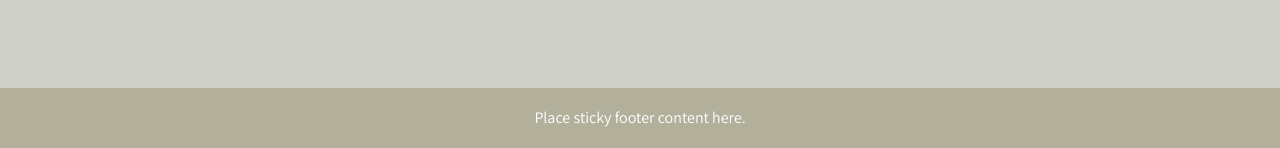
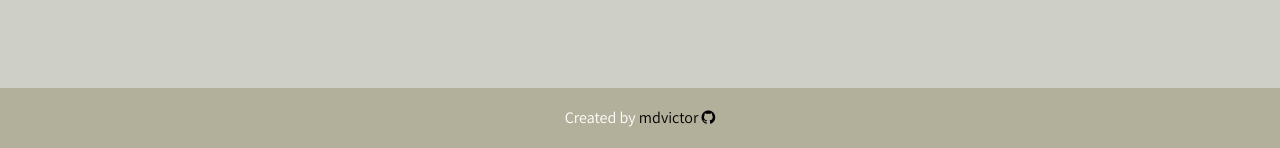
Before and after one commit to mdvictor/sf4-dev-env, a PHP site: page / in a window 1280 px wide. Shown: the part 652-800 px from the top of the page. Run offline with PHP 8.4, Linux system fonts and the light colour scheme; some web fonts are replaced.

Commit message:
small personal touches

```diff
--- a/projects/index.php
+++ b/projects/index.php
@@ -7,9 +7,10 @@
   <meta name="description" content="">
   <meta name="viewport" content="width=device-width, initial-scale=1">
   <link href="https://fonts.googleapis.com/css?family=Assistant|Notable&display=swap" rel="stylesheet">
+  <link href="https://stackpath.bootstrapcdn.com/font-awesome/4.7.0/css/font-awesome.min.css" rel="stylesheet" integrity="sha384-wvfXpqpZZVQGK6TAh5PVlGOfQNHSoD2xbE+QkPxCAFlNEevoEH3Sl0sibVcOQVnN" crossorigin="anonymous">
   <link rel="stylesheet" href="https://stackpath.bootstrapcdn.com/bootstrap/4.3.1/css/bootstrap.min.css" integrity="sha384-ggOyR0iXCbMQv3Xipma34MD+dH/1fQ784/j6cY/iJTQUOhcWr7x9JvoRxT2MZw1T" crossorigin="anonymous">
-  <link rel="apple-touch-icon" href="icon.png">
-  <!-- Place favicon.ico in the root directory -->
+  <!-- <link rel="icon" href="https://www.shareicon.net/data/512x512/2016/06/19/603895_prog_512x512.png" /> -->
+  <link rel="icon" href="https://cdn.auth0.com/blog/symfony-blog/logo.png" />
 </head>
 
 <style>
@@ -82,6 +83,12 @@
 	    line-height: 60px;
 	    background-color: #B2B09B;
 	}
+
+	a:link, a:visited {
+    	text-decoration: none;
+    	color: black;
+    	cursor: pointer;
+	}
 </style>
 
 <body>
@@ -113,7 +120,7 @@
 
 <footer class="footer">
       <div class="container" style="text-align:center">
-        <span style="color: white">Place sticky footer content here.</span>
+        <span style="color: white">Created by <a class="nostyle" target="_blank" href="https://github.com/mdvictor/">mdvictor <i class="fa fa-github"></i></a></span>
       </div>
     </footer>
 
```
Also changed, not shown: README.md.
